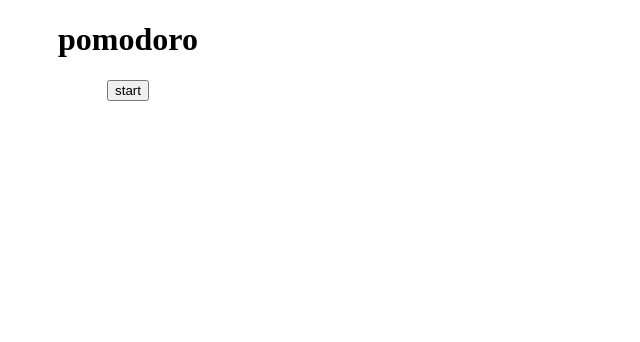
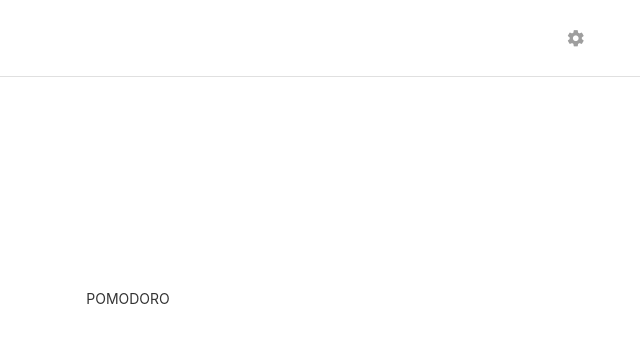
Before and after one commit to julissamackeydev/Pomodoro, an Angular app in the folder Pomodoro/: page / in a window 1280 px wide. Shown: the top 342 px of the page, without its empty margins (512-1152 px from the left). Built offline with nearby package versions, Linux system fonts and the light colour scheme.

Commit message:
Using materialize css for styling.

```diff
--- a/Pomodoro/src/app/app.component.html
+++ b/Pomodoro/src/app/app.component.html
@@ -1,6 +1,38 @@
 <!--The content below is only a placeholder and can be replaced.-->
-<div style="text-align:center">
-  <h1>{{ title }}</h1>
+<div class="row"></div>
+<div class="row">
 
-  <button (click)="startTimer()">start</button>
+  <a class="col s1 offset-s10 dropdown-trigger btn-flat"  data-target='settings'><i class=" material-icons grey-text lighten-1">settings</i></a>
+
+  <ul id='settings' class='dropdown-content'>
+    <li><a class="grey-text"href="#!" (click)="setTime(5)">5 min</a></li>
+    <li><a class="grey-text" href="#!">10 min</a></li>
+    <li><a class="grey-text" href="#!">15 min</a></li>
+    <li><a class="grey-text" href="#!">20 min</a></li>
+    <li><a class="grey-text" href="#!">25 min</a></li>
+    <li><a class="grey-text" href="#!">30 min</a></li>
+  </ul>
+
+</div>
+<div class="row divider"></div>
+<div class="row"></div>
+<div class="row"></div>
+<div class="row"></div>
+<div class="row"></div>
+<div class="row"></div>
+<div class="row"></div>
+<div class="row"></div>
+
+<div class="row" style="text-align:center">
+  <h1><a
+    class="btn-flat white tooltipped"
+    data-position="right"
+    data-tooltip="get ready"
+    onclick="M.toast({html: 'begin', displayLength: 1000, classes:'grey lighten-1'})"
+    (click)="startTimer()"
+    >{{title}}</a></h1>
+
+  <div class="white progress slow" [ngClass]="timerRunning === true ? '' : 'hidden'">
+      <div class="red indeterminate"></div>
+  </div>
 <router-outlet></router-outlet>
--- a/Pomodoro/src/app/app.component.ts
+++ b/Pomodoro/src/app/app.component.ts
@@ -1,14 +1,49 @@
-import { Component } from '@angular/core';
+import { Component, OnInit } from '@angular/core';
+import * as M from 'materialize-css';
 
 @Component({
   selector: 'app-root',
   templateUrl: './app.component.html',
   styleUrls: ['./app.component.css']
 })
-export class AppComponent {
+export class AppComponent implements OnInit{
   title = 'pomodoro';
+  timerRunning = false;
+
+  ngOnInit(){
+    M.AutoInit();
+    const elems = document.querySelectorAll('.dropdown-trigger');
+    const instances = M.Dropdown.init(elems, {hover:true, inDuration:500, outDuration:500});
+    const instance = M.Dropdown.getInstance(elems[0]);
+    setTimeout(()=>{
+      instance.open();
+    },1000);
+    setTimeout(()=>{
+      instance.close();
+    }, 2000);
+  }
 
   startTimer(){
 
+    setTimeout(()=>{
+      this.timerRunning = true;
+    },1000);
+
+    setTimeout(()=>{
+      this.endTimer();
+    },1000);
+
+  }
+
+  endTimer(){
+
+    setTimeout(()=>{
+      this.timerRunning = false;
+    },5000);
+
+  }
+
+  setTime(minutes){
+    console.log(minutes)
   }
 }
--- a/Pomodoro/src/index.html
+++ b/Pomodoro/src/index.html
@@ -7,8 +7,14 @@
 
   <meta name="viewport" content="width=device-width, initial-scale=1">
   <link rel="icon" type="image/x-icon" href="favicon.ico">
+  <link href="https://fonts.googleapis.com/icon?family=Material+Icons" rel="stylesheet">
+  <link rel="stylesheet" href="https://cdnjs.cloudflare.com/ajax/libs/materialize/1.0.0/css/materialize.min.css">
+  <meta name="viewport" content="width=device-width, initial-scale=1.0"/>
+
 </head>
 <body>
   <app-root></app-root>
+  <script src="https://cdnjs.cloudflare.com/ajax/libs/materialize/1.0.0/js/materialize.min.js">
+  </script>
 </body>
 </html>
--- a/Pomodoro/src/styles.css
+++ b/Pomodoro/src/styles.css
@@ -1 +1,4 @@
 /* You can add global styles to this file, and also import other style files */
+.hidden{
+    display:none;
+}
```
